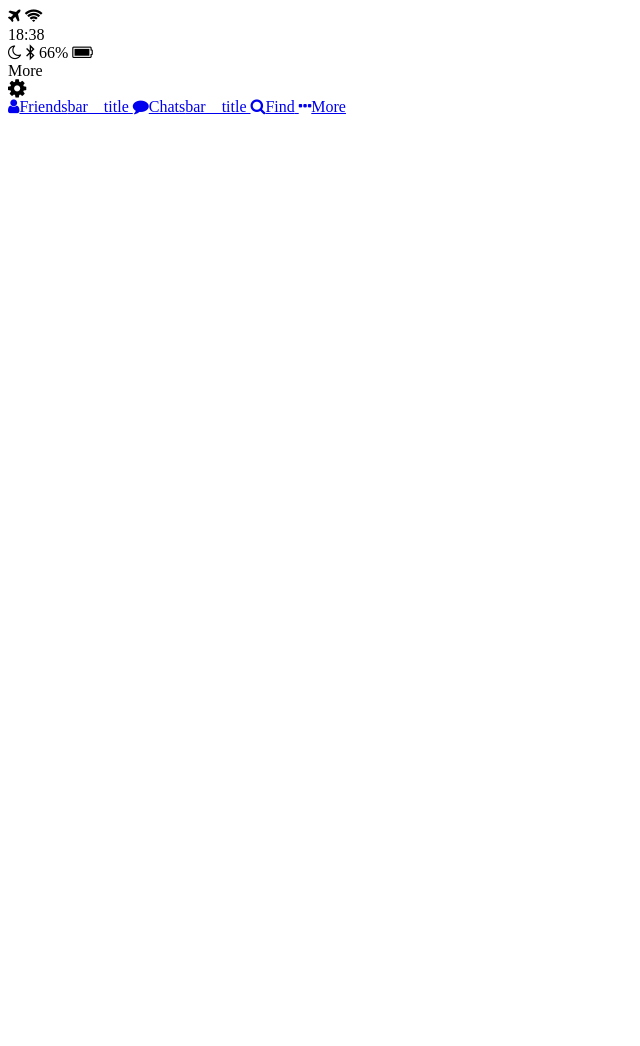
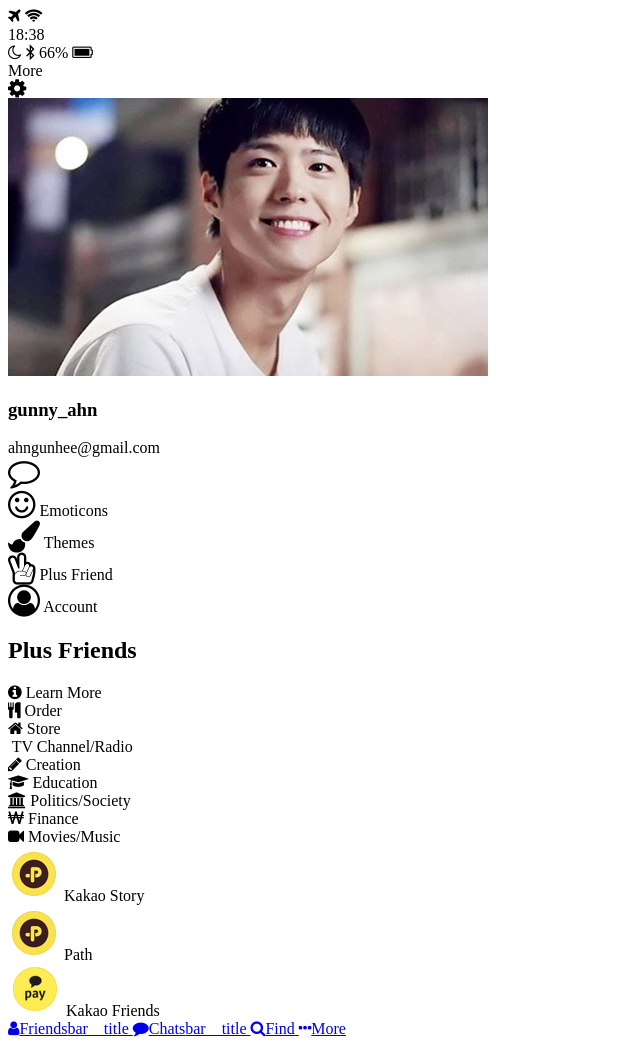
Before and after one commit to ahn89it/kakao-clone, a plain HTML site: page more.html in a window 1280 px wide. Shown: the whole page, without its empty margins (0-640 px from the left). Before the commit the page ends 800 px from the top, so only its background shows below. Drawn offline with Linux system fonts and the light colour scheme.

Commit message:
More Screen

```diff
--- a/more.html
+++ b/more.html
@@ -36,6 +36,97 @@
         <div class="header__column">
         <i class="fa fa-cog fa-lg"></i>
     </header>
+    <main class="more">
+      <header class="more__header">
+        <div class="more-header__column">
+          <img src="images/avatar.jpg" alt="">
+          <div class="header__info">
+            <h3 class="header__title">
+              gunny_ahn
+            </h3>
+            <span class="header__subtitle">
+              ahngunhee@gmail.com
+            </span>
+          </div>
+        </div>
+        <i class="fa fa-comment-o fa-2x"></i>
+      </header>
+      <section class="more__options">
+        <div class="more__option">
+          <i class="fa fa-smile-o fa-2x"></i>
+          <span class="more__option-title">Emoticons</span>
+        </div>
+        <div class="more__option">
+          <i class="fa fa-paint-brush fa-2x"></i>
+          <span class="more__option-title">Themes</span>
+        </div>
+        <div class="more__option">
+          <i class="fa fa-hand-peace-o fa-2x"></i>
+          <span class="more__option-title">Plus Friend</span>
+        </div>
+        <div class="more__option">
+          <i class="fa fa-user-circle-o fa-2x"></i>
+          <span class="more__option-title">Account</span>
+        </div>
+      </section>
+      <section class="more__plus-friends">
+        <header class="plus-friends__header">
+          <h2 class="plus-friends__title">Plus Friends</h2>
+          <span class="plus-friends__learn-more">
+            <i class="fa fa-info-circle"></i>
+            Learn More
+          </span>
+        </header>
+        <div class="plus-friends__items">
+          <div class="plus-friends__item">
+            <i class="fa fa-cutlery"></i>
+            <span class="plus-friends__item-title">Order</span>
+          </div>
+          <div class="plus-friends__item">
+            <i class="fa fa-home"></i>
+            <span class="plus-friends__item-title">Store</span>
+          </div>
+          <div class="plus-friends__item">
+            <i class="fa fa-televison"></i>
+            <span class="plus-friends__item-title">TV Channel/Radio</span>
+          </div>
+          <div class="plus-friends__item">
+            <i class="fa fa-pencil"></i>
+            <span class="plus-friends__item-title">Creation</span>
+          </div>
+          <div class="plus-friends__item">
+            <i class="fa fa-graduation-cap"></i>
+            <span class="plus-friends__item-title">Education</span>
+          </div>
+          <div class="plus-friends__item">
+            <i class="fa fa-university"></i>
+            <span class="plus-friends__item-title">Politics/Society</span>
+          </div>
+          <div class="plus-friends__item">
+            <i class="fa fa-krw"></i>
+            <span class="plus-friends__item-title">Finance</span>
+          </div>
+          <div class="plus-friends__item">
+            <i class="fa fa-video-camera"></i>
+            <span class="plus-friends__item-title">Movies/Music</span>
+          </div>
+        </div>
+      </section>
+      <section class="more__options">
+        <div class="more__option">
+          <img src="images/path.png" alt="" class="more__options-image">
+          <span class="more__options-title">Kakao Story</span>
+        </div>
+        <div class="more__option">
+          <img src="images/path.png" alt="" class="more__options-image">
+          <span class="more__options-title">Path</span>
+        </div>
+        <div class="more__option">
+          <img src="images/kakaostory.png" alt="" class="more__options-image">
+          <span class="more__options-title">Kakao Friends</span>
+        </div>
+      </section>
+    </main>
     <nav class="tab-bar">
     <a href="index.html" class="tab-bar__tab">
       <i class="fa fa-user"></i><span class="tab-">Friends</span>bar__title
```
Also changed, not shown: images/kakaostory.png (added), images/path.png (added), 2 other files.
